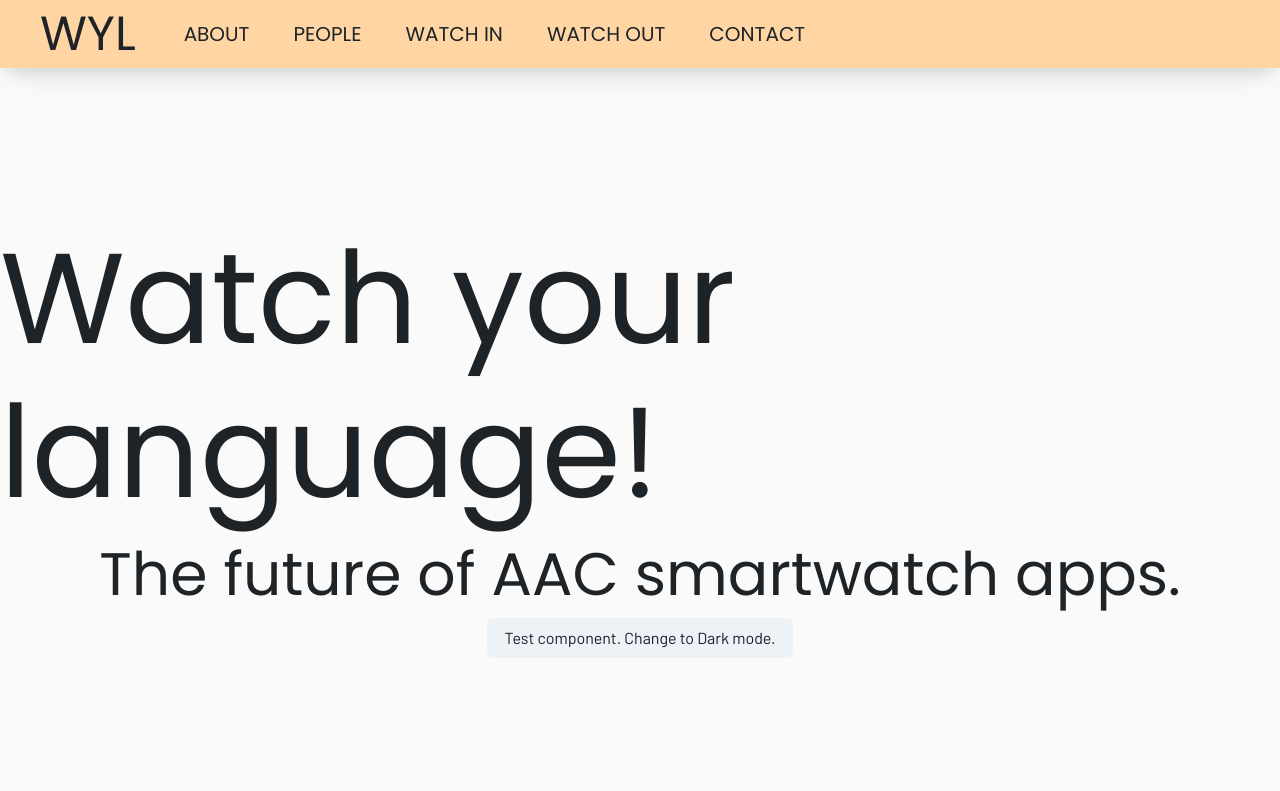
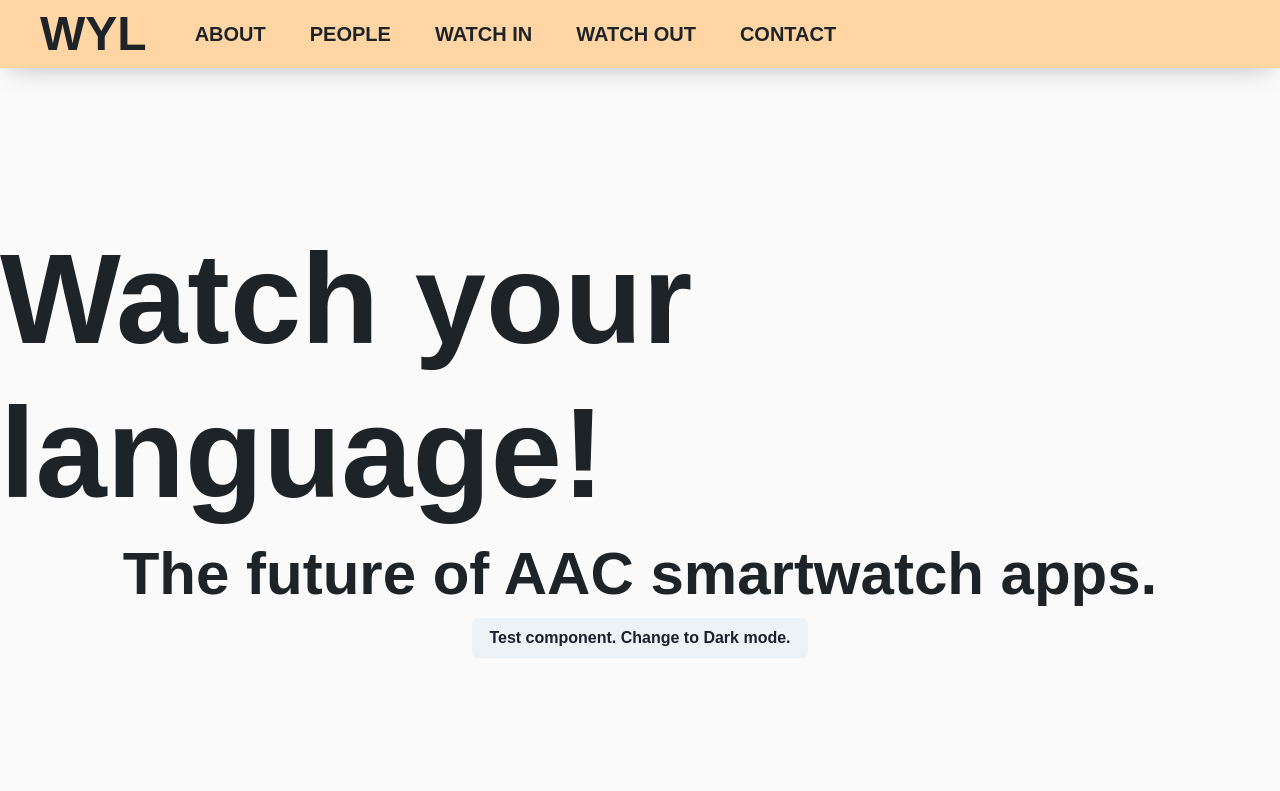
Before and after one commit to JSusak/AACAppSite, a React (Vite) app: page / in a window 1280 px wide. Shown: the top 791 px of the page. Built offline with nearby package versions, Linux system fonts and the light colour scheme.

Commit message:
chore: update fonts

```diff
--- a/package.json
+++ b/package.json
@@ -13,6 +13,8 @@
     "@chakra-ui/react": "^2.7.0",
     "@emotion/react": "^11.11.0",
     "@emotion/styled": "^11.11.0",
+    "@fontsource-variable/bitter": "^5.0.4",
+    "@fontsource-variable/open-sans": "^5.0.4",
     "@fontsource/barlow": "^5.0.2",
     "@fontsource/fredoka-one": "^5.0.0",
     "@fontsource/poppins": "^5.0.2",
--- a/src/theme.ts
+++ b/src/theme.ts
@@ -3,6 +3,8 @@ import type { StyleFunctionProps } from '@chakra-ui/styled-system'
 import '@fontsource/barlow';
 import "@fontsource/fredoka-one";
 import "@fontsource/poppins";
+import "@fontsource-variable/open-sans";
+import "@fontsource-variable/bitter";
 import { mode } from "@chakra-ui/theme-tools";
 import { Colours } from "./colourScheme";
 
@@ -33,8 +35,8 @@ export const theme = extendTheme({
   //Define the main fonts to be used throughout the website. Second font is fallback.
   //The easiest method is to go to 'fontsource.org', install the font with NPM and import it here, changing the name.
   fonts: {
-    heading: `'Poppins', sans-serif`,
-    body: `'Barlow', sans-serif`,
+    heading: `'Bitter Variable', sans-serif`,
+    body: `'Open Sans Variable', sans-serif`,
   },
 
   //Define global styles for arbitrary HTML elements
```
Also changed, not shown: 1 other file (tests, documents, lock files or other folders).
